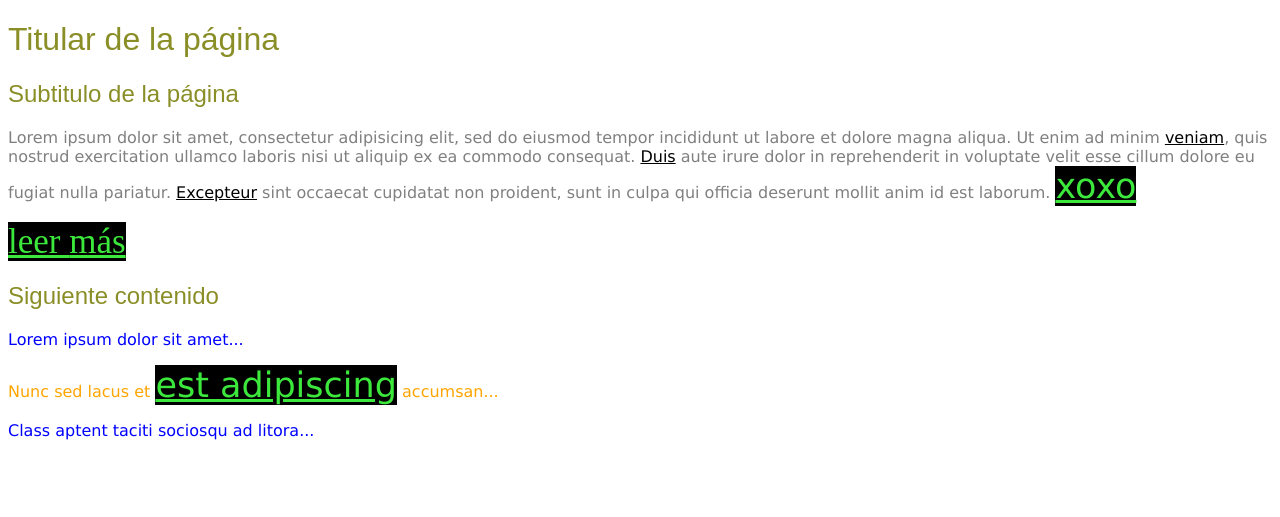
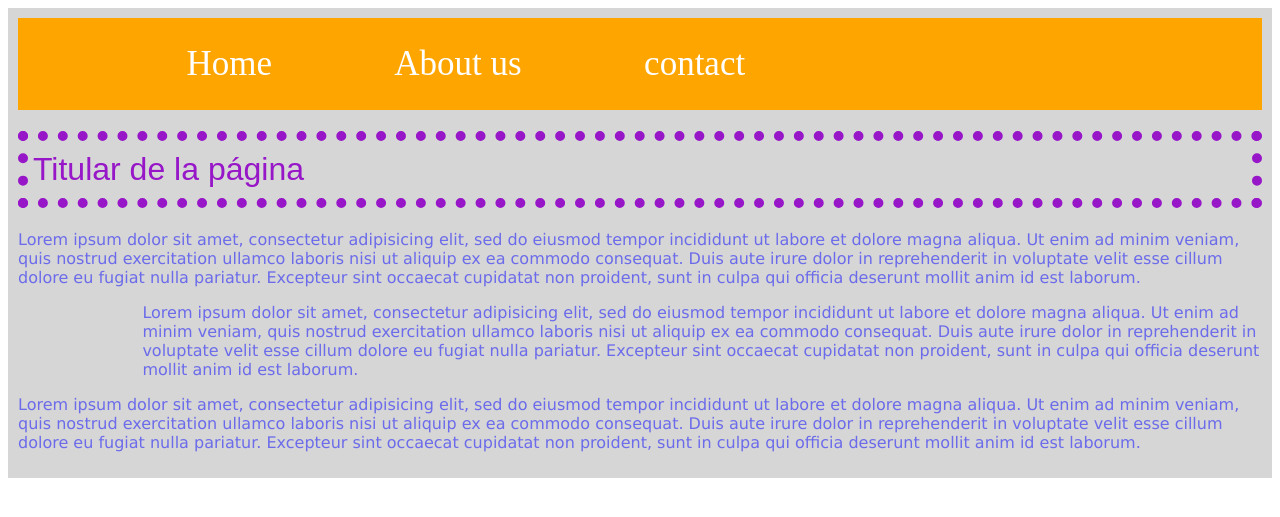
Before and after one commit to JonathanDSoto/programacion_web, a PHP site: page / in a window 1280 px wide. Shown: the top 517 px of the page. Run offline with PHP 8.4, Linux system fonts and the light colour scheme.

Commit message:
width margin, padding, colors, cajas, borders

```diff
--- a/assets/css/app.css
+++ b/assets/css/app.css
@@ -1,17 +1,49 @@
 * {
 
+}
+body {
+	color:red;
+	width: auto;
+}
+.content{
+	/*width: 95%; */
+	padding: 10px;
+	margin:auto;
+	background-color: #80808052;
+}
+.header{
+	width: auto;
+	padding: 10px;
+	background-color: orange;
+}
+.header a{
+	text-decoration: unset;
+	color:white;
+	background-color: inherit;
+}
+.header ul{
+	list-style: none;
+}
+.header li{
+	display: inline-block;
+	margin-left: 10%;
 }
 h1 {
     color: red;
     font-family: Arial;
     font-size: 5em;
+    padding: 10px 5px 10px 5px;
+    border-style: dotted;
+    border-width: 10px;
 }
 p {
-    color: gray;
+    color: rgba(0,0,255,0.5);
     font-family: Verdana;
     font-size: medium;
 }
-
+p.separado{
+	margin-left: 10%;
+}
 a {
 	color:#3be83b;
 	background-color: black;
@@ -31,9 +63,9 @@ h1, h2, h3 {
   font-family: Arial, Helvetica, sans-serif;
 }
 
-h1 { font-size: 2em; }
-h2 { font-size: 1.5em; }
-h3 { font-size: 1.2em; }
+h1 { font-size: 2em; color: rgb(150,22,200); }
+h2 { font-size: 1.5em; color:rgb(50%,20%,25%); }
+h3 { font-size: 1.2em; color:green; }
 
 p span{
 	text-decoration: underline;
--- a/index.html
+++ b/index.html
@@ -5,46 +5,66 @@
 	<meta charset="utf-8">
 	<title>Ejemplo de estilos con CSS</title>
 
-	<link rel="stylesheet" type="text/css" href="./assets/css/app.css" media="all">
+	<link rel="stylesheet" type="text/css" href="./assets/css/app.css?v=0.0.1" media="all">
 </head>
 
 <body>
-  <h1>Titular de la página</h1>
 
-  <h2>
-  	Subtitulo de la página
-  </h2>
+  <div class="content">
 
-  <p>
-  	Lorem ipsum dolor sit amet, consectetur adipisicing elit, sed do eiusmod
-  	tempor incididunt ut labore et dolore magna aliqua. Ut enim ad minim <span>veniam</span>,
-  	quis nostrud exercitation ullamco laboris nisi ut aliquip ex ea commodo
-  	consequat. <span>Duis</span> aute irure dolor in reprehenderit in voluptate velit esse
-  	cillum dolore eu fugiat nulla pariatur. <span>Excepteur</span> sint occaecat cupidatat non
-  	proident, sunt in culpa qui officia deserunt mollit anim id est laborum. <a href=""> xoxo </a>
-  </p>
+    <div class="header">
 
-  <a href="">
-  	leer <span>más</span>
-  </a>
+      <ul>
+        <li>
+          <a href="">
+            Home
+          </a>
+        </li>
+        <li>
+          <a href="">
+            About us
+          </a>
+        </li>
+        <li>
+          <a href="">
+            contact
+          </a>
+        </li>
+      </ul>
 
-  <h2>
-  	Siguiente contenido
-  </h2>
+    </div>
 
+    <h1>Titular de la página</h1>
 
-  <p class="parrafo_destacado">
-	  Lorem ipsum dolor sit amet...
-	</p>
+    <p>
+      Lorem ipsum dolor sit amet, consectetur adipisicing elit, sed do eiusmod
+      tempor incididunt ut labore et dolore magna aliqua. Ut enim ad minim veniam,
+      quis nostrud exercitation ullamco laboris nisi ut aliquip ex ea commodo
+      consequat. Duis aute irure dolor in reprehenderit in voluptate velit esse
+      cillum dolore eu fugiat nulla pariatur. Excepteur sint occaecat cupidatat non
+      proident, sunt in culpa qui officia deserunt mollit anim id est laborum.
+    </p>
 
-  <p id="parrafo_unico" >
-  	Nunc sed lacus et
-  	<a href="#" class="parrafo_destacado">est adipiscing</a> accumsan...
-  </p>
+    <p class="separado">
+      Lorem ipsum dolor sit amet, consectetur adipisicing elit, sed do eiusmod
+      tempor incididunt ut labore et dolore magna aliqua. Ut enim ad minim veniam,
+      quis nostrud exercitation ullamco laboris nisi ut aliquip ex ea commodo
+      consequat. Duis aute irure dolor in reprehenderit in voluptate velit esse
+      cillum dolore eu fugiat nulla pariatur. Excepteur sint occaecat cupidatat non
+      proident, sunt in culpa qui officia deserunt mollit anim id est laborum.
+    </p>
 
-  <p class="parrafo_destacado">
-  	Class aptent taciti sociosqu ad litora...
-  </p>
+    <p >
+      Lorem ipsum dolor sit amet, consectetur adipisicing elit, sed do eiusmod
+      tempor incididunt ut labore et dolore magna aliqua. Ut enim ad minim veniam,
+      quis nostrud exercitation ullamco laboris nisi ut aliquip ex ea commodo
+      consequat. Duis aute irure dolor in reprehenderit in voluptate velit esse
+      cillum dolore eu fugiat nulla pariatur. Excepteur sint occaecat cupidatat non
+      proident, sunt in culpa qui officia deserunt mollit anim id est laborum.
+    </p>
+
+  </div>
+
 
 </body>
 </html>
```
